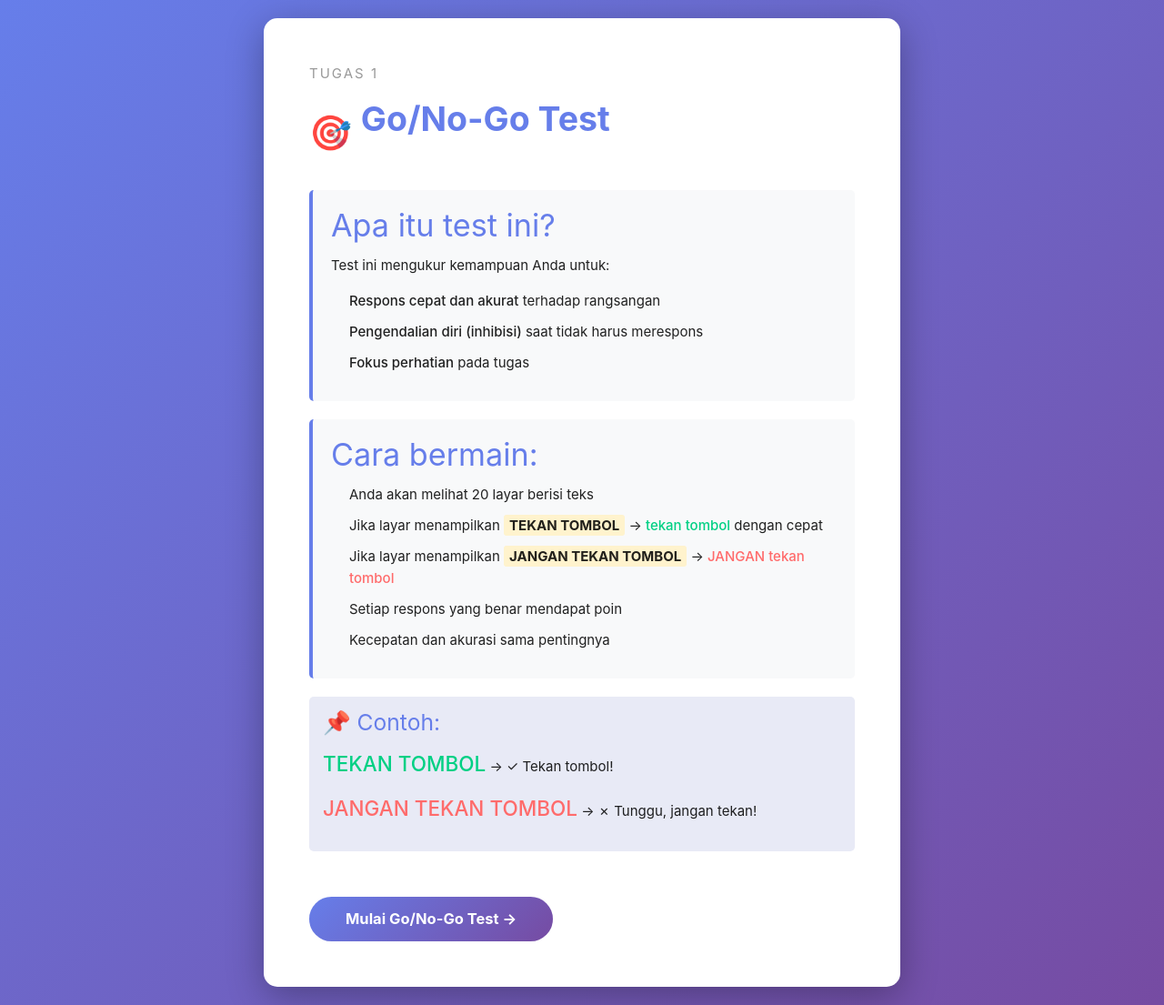
After one commit to sienta01/cogstim, a Flask app: page /test_instructions/go_no_go in a window 1280 px wide. The commit adds this page. Shown: the whole page at 91% size. Run offline with Flask 2, Linux system fonts and the light colour scheme; a user stored in the database is signed in.

Commit message:
add test instructions and results pages; enhance game logic for Go/No-Go and Stroop tests

```diff
--- a/app.py
+++ b/app.py
@@ -98,11 +98,23 @@ def reference():
     session["reference_shown"] = True
     return render_template("reference.html")
 
+@app.route("/test_instructions/<test_type>")
+def test_instructions(test_type):
+    if 'user_id' not in session:
+        return redirect(url_for('login'))
+    if test_type not in ['go_no_go', 'stroop']:
+        flash("Invalid test type")
+        return redirect(url_for('dashboard'))
+    return render_template('test_instructions.html', test_type=test_type)
+
 @app.route("/select_test")
 def select_test():
     if 'user_id' not in session:
         return redirect(url_for('login'))
-    return render_template("select_test.html")
+    # Initialize test sequence
+    session["completed_tests"] = []
+    session["test_scores"] = {}
+    return redirect(url_for("test_instructions", test_type="go_no_go"))
 
 @app.route("/game/<test_type>")
 def game(test_type):
@@ -110,7 +122,7 @@ def game(test_type):
         return redirect(url_for('login'))
     if test_type not in ['go_no_go', 'stroop']:
         flash("Invalid test type")
-        return redirect(url_for('select_test'))
+        return redirect(url_for('dashboard'))
 
     session["test_type"] = test_type
     session["score"] = 0
@@ -262,7 +274,12 @@ def submit():
         user_answer = data.get("answer")  # The color user selected
         correct_answer = trial["correct_answer"]
 
-        is_correct = user_answer == correct_answer
+        # Handle timeout (no response)
+        if user_answer == "timeout":
+            is_correct = False
+        else:
+            is_correct = user_answer == correct_answer
+
         session["total_count"] += 1
         if is_correct:
             session["correct_count"] += 1
@@ -278,6 +295,15 @@ def submit():
 
     # Check if finished
     if session["trial_index"] >= (len(trials) if test_type == 'go_no_go' else len(session.get("stroop_trials", []))):
+        # Store current test results
+        test_scores = session.get("test_scores", {})
+        test_scores[test_type] = {
+            "score": session["score"],
+            "correct_count": session["correct_count"],
+            "total_count": session["total_count"]
+        }
+        session["test_scores"] = test_scores
+
         # Save score to database
         selected_patient_id = session.get("selected_patient_id")
         if selected_patient_id:
@@ -291,26 +317,53 @@ def submit():
             db.session.add(new_score)
             db.session.commit()
 
-        return jsonify({
-            "finished": True,
-            "score": session["score"],
-            "correct": session["correct_count"],
-            "total": session["total_count"]
-        })
+        # Check if both tests are completed
+        completed_tests = session.get("completed_tests", [])
+        completed_tests.append(test_type)
+        session["completed_tests"] = completed_tests
+
+        if test_type == 'go_no_go' and 'stroop' not in completed_tests:
+            # Go/No-Go finished, proceed to Stroop
+            return jsonify({
+                "finished": True,
+                "next_test": "stroop",
+                "redirect_url": "/game/stroop"
+            })
+        else:
+            # Both tests finished, show final results
+            return jsonify({
+                "finished": True,
+                "final_results": True,
+                "all_scores": test_scores
+            })
 
     # For Stroop test, include user answer and correct answer in feedback
     if test_type == 'stroop':
-        return jsonify({
-            "message": result_message,
-            "is_correct": is_correct,
-            "user_answer": user_answer,
-            "correct_answer": correct_answer
-        })
+        # For timeout, don't include user_answer in response
+        if user_answer == "timeout":
+            return jsonify({
+                "message": result_message,
+                "is_correct": is_correct,
+                "correct_answer": correct_answer
+            })
+        else:
+            return jsonify({
+                "message": result_message,
+                "is_correct": is_correct,
+                "user_answer": user_answer,
+                "correct_answer": correct_answer
+            })
 
     return jsonify({
         "message": result_message,
         "is_correct": is_correct
     })
+
+@app.route("/test_results")
+def test_results():
+    if 'user_id' not in session:
+        return redirect(url_for('login'))
+    return render_template('test_results.html')
 
 @app.route("/")
 def index():
--- /dev/null
+++ b/templates/test_instructions.html
@@ -0,0 +1,196 @@
+<!DOCTYPE html>
+<html lang="id">
+<head>
+    <meta charset="UTF-8">
+    <meta name="viewport" content="width=device-width, initial-scale=1.0">
+    <title>Instruksi Test</title>
+    <link rel="stylesheet" href="https://cdnjs.cloudflare.com/ajax/libs/materialize/1.0.0/css/materialize.min.css">
+    <script src="https://cdnjs.cloudflare.com/ajax/libs/materialize/1.0.0/js/materialize.min.js"></script>
+    <style>
+        body {
+            background: linear-gradient(135deg, #667eea 0%, #764ba2 100%);
+            min-height: 100vh;
+            display: flex;
+            justify-content: center;
+            align-items: center;
+            padding: 20px;
+        }
+
+        .instruction-container {
+            background: white;
+            border-radius: 15px;
+            padding: 50px;
+            box-shadow: 0 10px 40px rgba(0,0,0,0.3);
+            max-width: 700px;
+            width: 100%;
+        }
+
+        .test-number {
+            font-size: 1rem;
+            color: #999;
+            text-transform: uppercase;
+            letter-spacing: 2px;
+            margin-bottom: 10px;
+        }
+
+        .test-title {
+            font-size: 2.5rem;
+            font-weight: bold;
+            color: #667eea;
+            margin-bottom: 30px;
+        }
+
+        .instruction-box {
+            background: #f8f9fa;
+            border-left: 4px solid #667eea;
+            padding: 20px;
+            border-radius: 5px;
+            margin: 20px 0;
+        }
+
+        .instruction-box h4 {
+            color: #667eea;
+            margin-top: 0;
+        }
+
+        .instruction-box ul {
+            margin: 10px 0;
+            padding-left: 20px;
+        }
+
+        .instruction-box li {
+            margin: 10px 0;
+            line-height: 1.6;
+        }
+
+        .instruction-box .highlight {
+            background: #fff3cd;
+            padding: 2px 6px;
+            border-radius: 3px;
+            font-weight: bold;
+        }
+
+        .start-button {
+            display: inline-block;
+            padding: 15px 40px;
+            background: linear-gradient(135deg, #667eea 0%, #764ba2 100%);
+            color: white;
+            text-decoration: none;
+            border-radius: 30px;
+            font-size: 1.1rem;
+            font-weight: bold;
+            margin-top: 30px;
+            transition: all 0.3s ease;
+            border: none;
+            cursor: pointer;
+        }
+
+        .start-button:hover {
+            transform: translateY(-2px);
+            box-shadow: 0 8px 25px rgba(102, 126, 234, 0.4);
+            text-decoration: none;
+            color: white;
+        }
+
+        .emoji-icon {
+            font-size: 2.5rem;
+            margin-right: 10px;
+        }
+
+        .title-with-emoji {
+            display: flex;
+            align-items: center;
+        }
+
+        .example-section {
+            background: #e8eaf6;
+            padding: 15px;
+            border-radius: 5px;
+            margin: 20px 0;
+        }
+
+        .example-section h5 {
+            color: #667eea;
+            margin-top: 0;
+        }
+    </style>
+</head>
+<body>
+    <div class="instruction-container">
+        {% if test_type == 'go_no_go' %}
+        <div class="test-number">Tugas 1</div>
+        <div class="title-with-emoji">
+            <span class="emoji-icon">🎯</span>
+            <div class="test-title">Go/No-Go Test</div>
+        </div>
+
+        <div class="instruction-box">
+            <h4>Apa itu test ini?</h4>
+            <p>Test ini mengukur kemampuan Anda untuk:</p>
+            <ul>
+                <li><strong>Respons cepat dan akurat</strong> terhadap rangsangan</li>
+                <li><strong>Pengendalian diri (inhibisi)</strong> saat tidak harus merespons</li>
+                <li><strong>Fokus perhatian</strong> pada tugas</li>
+            </ul>
+        </div>
+
+        <div class="instruction-box">
+            <h4>Cara bermain:</h4>
+            <ul>
+                <li>Anda akan melihat 20 layar berisi teks</li>
+                <li>Jika layar menampilkan <span class="highlight">TEKAN TOMBOL</span> → <strong style="color: #00d084;">tekan tombol</strong> dengan cepat</li>
+                <li>Jika layar menampilkan <span class="highlight">JANGAN TEKAN TOMBOL</span> → <strong style="color: #ff6b6b;">JANGAN tekan tombol</strong></li>
+                <li>Setiap respons yang benar mendapat poin</li>
+                <li>Kecepatan dan akurasi sama pentingnya</li>
+            </ul>
+        </div>
+
+        <div class="example-section">
+            <h5>📌 Contoh:</h5>
+            <p><strong style="color: #00d084; font-size: 1.5rem;">TEKAN TOMBOL</strong> → ✓ Tekan tombol!</p>
+            <p><strong style="color: #ff6b6b; font-size: 1.5rem;">JANGAN TEKAN TOMBOL</strong> → ✗ Tunggu, jangan tekan!</p>
+        </div>
+
+        <button class="start-button" onclick="window.location.href='/game/go_no_go'">Mulai Go/No-Go Test →</button>
+
+        {% elif test_type == 'stroop' %}
+        <div class="test-number">Tugas 2</div>
+        <div class="title-with-emoji">
+            <span class="emoji-icon">🎨</span>
+            <div class="test-title">Color Stroop Test</div>
+        </div>
+
+        <div class="instruction-box">
+            <h4>Apa itu test ini?</h4>
+            <p>Test ini mengukur kemampuan Anda untuk:</p>
+            <ul>
+                <li><strong>Fokus selektif</strong> pada detail yang relevan</li>
+                <li><strong>Fungsi eksekutif</strong> dan kontrol kognitif</li>
+                <li><strong>Menahan distraksi</strong> dari informasi yang tidak relevan</li>
+            </ul>
+        </div>
+
+        <div class="instruction-box">
+            <h4>Cara bermain:</h4>
+            <ul>
+                <li>Anda akan melihat kata warna yang <strong>TIDAK sesuai</strong> dengan warna tulisannya</li>
+                <li><strong style="background: #fff3cd; padding: 2px 6px;">Penting:</strong> Pilih warna TULISAN, bukan arti kata!</li>
+                <li>Contoh: Kata "<span style="color: blue; font-weight: bold;">MERAH</span>" ditulis dengan warna biru → jawab <strong>BIRU</strong></li>
+                <li>Akan ada 20 pertanyaan</li>
+                <li>Pastikan akurat - kecepatan sekunder</li>
+            </ul>
+        </div>
+
+        <div class="example-section">
+            <h5>📌 Contoh:</h5>
+            <p style="font-size: 1.5rem;"><span style="color: green; font-weight: bold;">MERAH</span></p>
+            <p>← Kata ini artinya "MERAH" tapi ditulis dengan warna <strong>HIJAU</strong></p>
+            <p>✓ Jawaban yang benar: <strong>HIJAU</strong> (pilih warna tulisan, bukan arti kata)</p>
+        </div>
+
+        <button class="start-button" onclick="window.location.href='/game/stroop'">Mulai Color Stroop Test →</button>
+
+        {% endif %}
+    </div>
+</body>
+</html>
```
Also changed, not shown: templates/game.html (+44 -11 lines), templates/test_results.html (added, +224 -0 lines), database.db.
